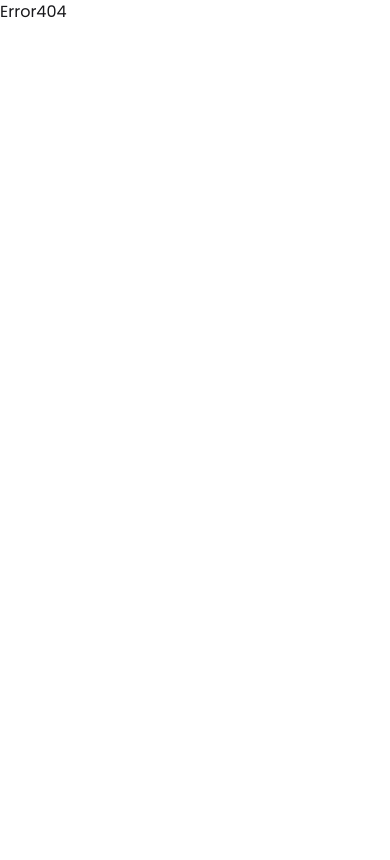
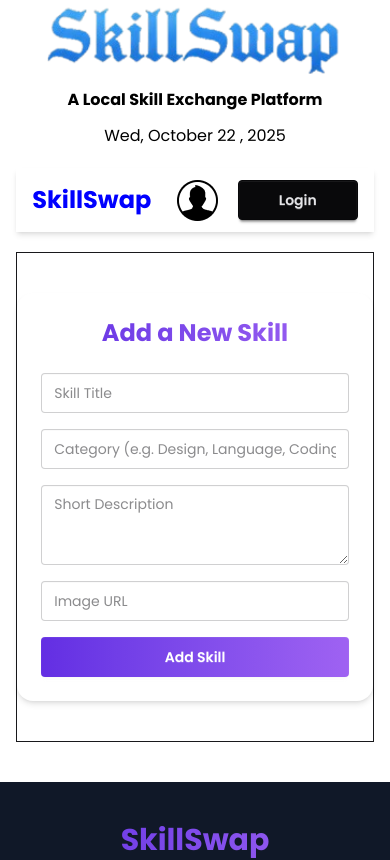
Before and after one commit to theporosh/b12-a9-firesheild-theporosh-ct-sunflower-skillswap, a React (Vite) app: page /add-skill in a window 390 px wide. Shown: the top 860 px of the page. Built offline with nearby package versions, Linux system fonts and the light colour scheme.

Commit message:
actual image download and uloading in imgbb and another extra section added named successstories design with responsive

```diff
--- a/public/skills.json
+++ b/public/skills.json
@@ -8,7 +8,7 @@
         "rating": 4.8,
         "slotsAvailable": 3,
         "description": "Acoustic guitar classes for complete beginners.",
-        "image": "https://images.unsplash.com/photo-1511379938547-c1f69419868d?auto=format&fit=crop&w=800&q=80",
+        "image": "https://i.ibb.co.com/PzVhcNh2/music.jpg",
         "category": "Music"
     },
     {
@@ -20,7 +20,7 @@
         "rating": 4.6,
         "slotsAvailable": 5,
         "description": "Conversational English sessions for non-native speakers.",
-        "image": "https://images.unsplash.com/photo-1529070538774-1843cb3265df?auto=format&fit=crop&w=800&q=80",
+        "image": "https://i.ibb.co.com/Wp3xgfXp/language.jpg",
         "category": "Language"
     },
     {
@@ -32,7 +32,7 @@
         "rating": 4.7,
         "slotsAvailable": 4,
         "description": "Learn to cook delicious and healthy meals using everyday ingredients — perfect for beginners and home chefs.",
-        "image": "https://images.unsplash.com/photo-1504754524776-8f4f37790ca0?auto=format&fit=crop&w=800&q=80",
+        "image": "https://i.ibb.co.com/v43y1qfn/cooking.jpg",
         "category": "Cooking"
     },
     {
@@ -44,7 +44,7 @@
         "rating": 4.9,
         "slotsAvailable": 2,
         "description": "Master HTML, CSS, JavaScript, and modern frameworks to build responsive and dynamic web applications from scratch.",
-        "image": "https://images.unsplash.com/photo-1519389950473-47ba0277781c?auto=format&fit=crop&w=800&q=80",
+        "image": "https://i.ibb.co.com/TMrcrhrX/coding.jpg",
         "category": "Programming"
     },
     {
@@ -56,7 +56,7 @@
         "rating": 4.8,
         "slotsAvailable": 3,
         "description": "Personalized workout sessions and diet tips designed to help you stay fit, strong, and motivated.",
-        "image": "https://images.unsplash.com/photo-1605296867304-46d5465a13f1?auto=format&fit=crop&w=800&q=80",
+        "image": "https://i.ibb.co.com/W4wmCHNs/fitness.jpg",
         "category": "Fitness"
     },
     {
@@ -68,7 +68,7 @@
         "rating": 4.6,
         "slotsAvailable": 5,
         "description": "Understand the fundamentals of photography — composition, lighting, and camera settings — to capture stunning images.",
-        "image": "https://images.unsplash.com/photo-1519681393784-d120267933ba?auto=format&fit=crop&w=800&q=80",
+        "image": "https://i.ibb.co.com/Hf8NmrMN/photography.jpg",
         "category": "Art"
     }
 ]
--- a/src/components/HeroSection.jsx
+++ b/src/components/HeroSection.jsx
@@ -11,7 +11,7 @@ const HeroSection = () => {
             className="hero min-h-[80vh]"
             style={{
               backgroundImage:
-                "url('https://images.pexels.com/photos/3184299/pexels-photo-3184299.jpeg?auto=compress&cs=tinysrgb&w=1600')",
+                "url('https://i.ibb.co.com/XftydJmG/hero1.webp')",
               backgroundSize: "cover",
               backgroundPosition: "center",
             }}
@@ -23,7 +23,7 @@ const HeroSection = () => {
                 <p className="py-6">
                   Exchange your knowledge, grow your network, and master something new — all within your community!
                 </p>
-                <Link to="/skills" className="btn btn-primary">Explore Skills</Link>
+                <Link to="/" className="btn btn-primary">Explore Skills</Link>
               </div>
             </div>
           </div>
@@ -34,7 +34,7 @@ const HeroSection = () => {
             className="hero min-h-[80vh]"
             style={{
               backgroundImage:
-                "url('https://images.pexels.com/photos/3183171/pexels-photo-3183171.jpeg?auto=compress&cs=tinysrgb&w=1600')",
+                "url('https://i.ibb.co.com/qLmnpwwR/hero2.webp')",
               backgroundSize: "cover",
               backgroundPosition: "center",
             }}
--- a/src/components/Navbar.jsx
+++ b/src/components/Navbar.jsx
@@ -7,7 +7,7 @@ const Navbar = () => {
   const links = (
     <>
       <li><NavLink className="text-green-600" to="/">Home</NavLink></li>
-      <li><NavLink className="text-green-600" to="/skills">Explore Skills</NavLink></li>
+      <li><NavLink className="text-green-600" to="/">Explore Skills</NavLink></li>
       <li><NavLink className="text-green-600" to="/add-skill">Add Skill</NavLink></li>
       <li><NavLink className="text-green-600" to="/profile">My Profile</NavLink></li>
     </>
--- /dev/null
+++ b/src/components/SuccessStories.jsx
@@ -0,0 +1,74 @@
+import React from "react";
+import { FaQuoteLeft } from "react-icons/fa";
+
+const SuccessStories = () => {
+  const stories = [
+    {
+      id: 1,
+      name: "Sophia Turner",
+      skillLearned: "Guitar",
+      image:
+        "https://i.ibb.co.com/wNv3M9K4/turner.jpg",
+      quote:
+        "I always wanted to learn guitar but couldn’t afford lessons. Through SkillSwap, I found Alex — now we swap guitar lessons for yoga training. It’s been amazing!",
+    },
+    {
+      id: 2,
+      name: "Michael Lee",
+      skillLearned: "Cooking",
+      image:
+        "https://i.ibb.co.com/qLVkNsrj/lee.jpg",
+      quote:
+        "SkillSwap helped me learn home cooking from Emily in exchange for web development help. It’s more than learning — it’s building friendships.",
+    },
+    {
+      id: 3,
+      name: "Aisha Rahman",
+      skillLearned: "Photography",
+      image:
+        "https://i.ibb.co.com/7tn6RxbM/aisha.jpg",
+      quote:
+        "Thanks to SkillSwap, I discovered a passion for photography! The one-on-one sessions made it easy to learn at my own pace.",
+    },
+  ];
+
+  return (
+    <section className="py-16 bg-base-200" data-aos="fade-up">
+      <div className="text-center mb-12">
+        <h2 className="text-4xl font-bold mb-4 text-gray-800">
+          Success Stories
+        </h2>
+        <p className="text-gray-600 max-w-2xl mx-auto">
+          Real people. Real growth. See how SkillSwap is helping individuals
+          learn, teach, and connect within their communities.
+        </p>
+      </div>
+
+      <div className="grid grid-cols-1 md:grid-cols-3 gap-8 w-11/12 mx-auto">
+        {stories.map((story) => (
+          <div
+            key={story.id}
+            className="bg-white shadow-lg rounded-2xl p-6 text-center hover:shadow-2xl transition-all duration-300"
+            data-aos="fade-up"
+          >
+            <img
+              src={story.image}
+              alt={story.name}
+              className="w-20 h-20 mx-auto rounded-full object-cover mb-4 border-4 border-purple-500"
+            />
+            <FaQuoteLeft className="text-2xl text-purple-500 mx-auto mb-3" />
+            <p className="text-gray-600 italic mb-4">"{story.quote}"</p>
+            <h4 className="font-semibold text-lg text-gray-800">
+              {story.name}
+            </h4>
+            <p className="text-sm text-gray-500">
+              Learned {story.skillLearned}
+            </p>
+          </div>
+        ))}
+      </div>
+    </section>
+  );
+};
+
+export default SuccessStories;
--- a/src/components/TopRatedProviders.jsx
+++ b/src/components/TopRatedProviders.jsx
@@ -9,7 +9,7 @@ const TopRatedProviders = () => {
       skill: "Guitar Lessons",
       rating: 4.9,
       image:
-        "https://images.unsplash.com/photo-1603415526960-f7e0328c63b1?auto=format&fit=crop&w=800&q=80",
+        "https://i.ibb.co.com/HLBRfWY8/alex.jpg",
       students: 120,
     },
     {
@@ -18,7 +18,7 @@ const TopRatedProviders = () => {
       skill: "Home Cooking",
       rating: 4.8,
       image:
-        "https://images.unsplash.com/photo-1607746882042-944635dfe10e?auto=format&fit=crop&w=800&q=80",
+        "https://i.ibb.co.com/YFzx0p8G/emily.jpg",
       students: 95,
     },
     {
@@ -27,7 +27,7 @@ const TopRatedProviders = () => {
       skill: "Web Development",
       rating: 5.0,
       image:
-        "https://images.unsplash.com/photo-1599566150163-29194dcaad36?auto=format&fit=crop&w=800&q=80",
+        "https://i.ibb.co.com/GQbV23Kz/david.jpg",
       students: 140,
     },
     {
@@ -36,7 +36,7 @@ const TopRatedProviders = () => {
       skill: "Photography Basics",
       rating: 4.7,
       image:
-        "https://images.unsplash.com/photo-1535713875002-d1d0cf377fde?auto=format&fit=crop&w=800&q=80",
+        "https://i.ibb.co.com/s42n8dK/nora.jpg",
       students: 88,
     },
   ];
--- /dev/null
+++ b/src/pages/AddSkill.jsx
@@ -0,0 +1,74 @@
+import { useState } from "react";
+import toast from "react-hot-toast";
+
+const AddSkill = () => {
+  const [formData, setFormData] = useState({
+    title: "",
+    category: "",
+    description: "",
+    image: "",
+  });
+
+  const handleChange = (e) => {
+    const { name, value } = e.target;
+    setFormData({ ...formData, [name]: value });
+  };
+
+  const handleSubmit = (e) => {
+    e.preventDefault();
+    toast.success("Skill added successfully!");
+    setFormData({ title: "", category: "", description: "", image: "" });
+  };
+
+  return (
+    <div className="max-w-lg mx-auto my-10 p-6 bg-white rounded-2xl shadow-md">
+      <h2 className="text-2xl font-bold mb-6 text-center bg-gradient-to-r from-[#632ee3] to-[#9f62f2] text-transparent bg-clip-text">
+        Add a New Skill
+      </h2>
+      <form onSubmit={handleSubmit} className="space-y-4">
+        <input
+          type="text"
+          name="title"
+          value={formData.title}
+          onChange={handleChange}
+          placeholder="Skill Title"
+          className="input input-bordered w-full"
+          required
+        />
+        <input
+          type="text"
+          name="category"
+          value={formData.category}
+          onChange={handleChange}
+          placeholder="Category (e.g. Design, Language, Coding)"
+          className="input input-bordered w-full"
+          required
+        />
+        <textarea
+          name="description"
+          value={formData.description}
+          onChange={handleChange}
+          placeholder="Short Description"
+          className="textarea textarea-bordered w-full"
+          required
+        />
+        <input
+          type="text"
+          name="image"
+          value={formData.image}
+          onChange={handleChange}
+          placeholder="Image URL"
+          className="input input-bordered w-full"
+        />
+        <button
+          type="submit"
+          className="btn w-full bg-gradient-to-r from-[#632ee3] to-[#9f62f2] text-white border-none"
+        >
+          Add Skill
+        </button>
+      </form>
+    </div>
+  );
+};
+
+export default AddSkill;
--- a/src/pages/Home.jsx
+++ b/src/pages/Home.jsx
@@ -5,6 +5,7 @@ import Skills from "./Skills";
 import { useLoaderData } from "react-router";
 import HowItWorks from "../components/HowItWorks";
 import TopRatedProviders from "../components/TopRatedProviders";
+import SuccessStories from "../components/SuccessStories";
 
 
 
@@ -35,6 +36,11 @@ const Home = () => {
       <section>
             <HowItWorks></HowItWorks>
       </section>
+
+        {/*extra section: SuccessStories */}
+      <section>
+         <SuccessStories></SuccessStories>
+      </section>
     </div>
   );
 };
--- a/src/pages/MyProfile.jsx
+++ b/src/pages/MyProfile.jsx
@@ -3,7 +3,7 @@ const MyProfile = () => {
     name: "John Doe",
     email: "john@example.com",
     joined: "January 2025",
-    avatar: "https://i.pravatar.cc/150?img=5",
+    avatar: "https://i.ibb.co.com/nNBzT2zv/p1.jpg",
   };
 
   return (
```
Also changed, not shown: src/routes/routes.jsx (+7 -8 lines).
